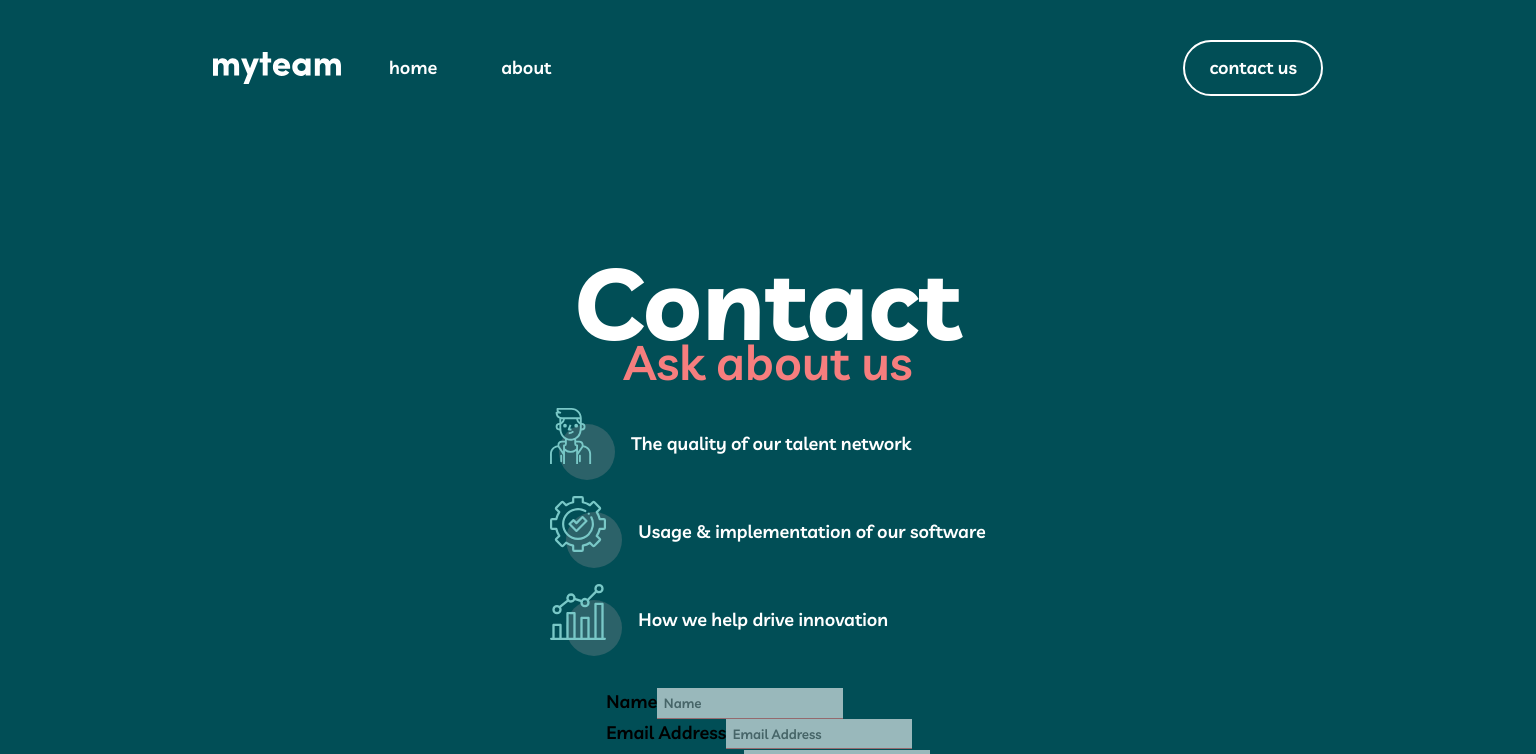
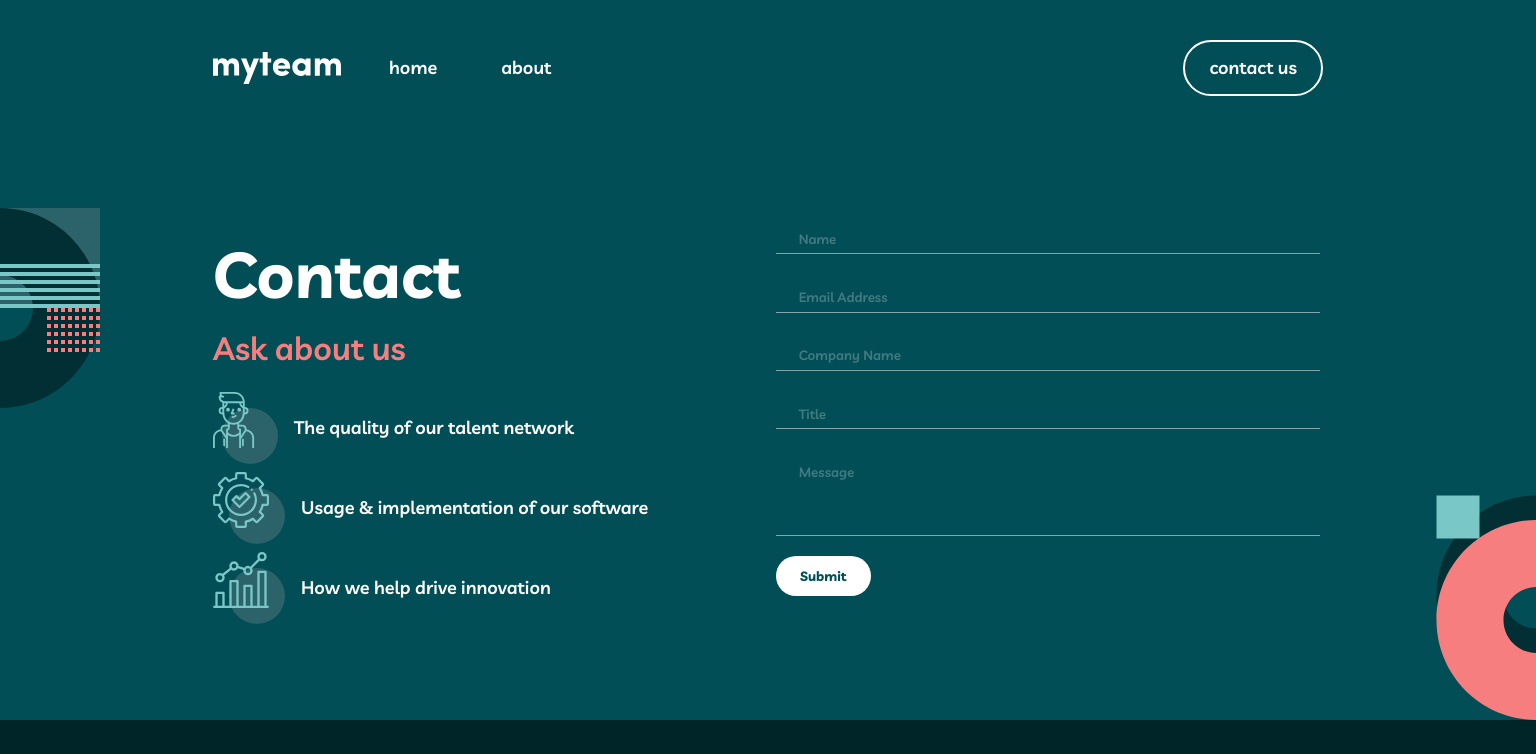
Before and after one commit to Jordypx/My_Team, a Next.js app: page /contact in a window 1536 px wide. Shown: the top 754 px of the page. Built offline with nearby package versions, Linux system fonts and the light colour scheme.

Commit message:
Update contact page for mobile/tablet/laptop

```diff
--- a/Components/Contact.js
+++ b/Components/Contact.js
@@ -10,8 +10,9 @@ import Image from 'next/image';
 const Contact = () => {
 
     return (
-        <div className={classes.container}>
-            <div className={classes.wrapper}>
+        <div className={`${classes.container} max-width`}>
+            <div className={`${classes.wrapper} ${classes.maxWidth}`}>
+                <div className={classes.qualitiesAndFormContainer}>
                     <h1>Contact</h1>
                     <h2>Ask about us</h2>
                     <div className={classes.qualities}>
@@ -26,6 +27,7 @@ const Contact = () => {
                         <div className={classes.quality}>
                             <Image src={iconChart} alt='icon chart' />
                             <p>How we help drive innovation</p>
+                        </div>
                     </div>
                 </div>
                 <form className={classes.form}>
@@ -52,19 +54,15 @@ const Contact = () => {
                         </div>
                         <div className={classes.formGroup}>
                             <label htmlFor='message'>Message</label>
-                            <textarea type='textarea' id='message' name='message' placeholder='Message' rows={8} required />
+                            <textarea type='textarea' id='message' name='message' placeholder='Message' rows={4} required />
                             <div className={classes.errorMessage}></div>
                         </div>
 
                     </div>
                     <div className={classes.buttonWrapper}>
-                        <button className='secondary-button-dark' type='submit'>Submit</button>
+                        <button className='secondary-button' type='submit'>Submit</button>
                     </div>
                 </form>
-            </div>
-            <div className={classes.clients}>
-                <h2>Join the thousands of innovators already building with us</h2>
-                <ClientsLogo color='blue' />
             </div>
         </div>
     );
--- a/Components/Contact.module.css
+++ b/Components/Contact.module.css
@@ -1,14 +1,12 @@
-.container {
-    padding: var(--topAndBotPadding) var(--sidePadding);
-}
-
 .container h1 {
     font-size: var(--heading-900);
+    line-height: var(--line-height-900);
     color: var(--primary-color-3)
 }
 
 .container h2 {
     font-size: var(--heading-800);
+    line-height: var(--line-height-800);
     color: var(--primary-color-2);
 }
 
@@ -16,15 +14,26 @@
     display: flex;
     flex-direction: column;
     align-items: center;
+    padding: 1rem var(--sidePadding) var(--topAndBotPadding) var(--sidePadding);
+    gap: 1rem;
+
+}
+
+.qualitiesAndFormContainer {
+    display: flex;
+    flex-direction: column;
     justify-content: center;
-    gap: 2rem;
+    align-items: center;
+    gap: 1.25rem;
+
 }
 
 
 .qualities {
     display: flex;
     flex-direction: column;
-    gap: 1rem;
+    gap: 2rem;
+    padding-top: 1.25rem;
 }
 
 .quality {
@@ -34,13 +43,130 @@
     color: var(--primary-color-3);
 }
 
+.form {
+    padding-top: 1.5rem;
+    min-width: 100%;
+}
+
+.form label {
+    display: none;
+}
+
+.formGroup {
+    display: flex;
+    width: 100%;
+    flex-direction: column;
+    gap: .25rem;
+    position: relative;
+}
+
+.fieldsWrapper {
+    display: flex;
+    flex-direction: column;
+    gap: 1.5rem;
+}
+
+.fieldsWrapper input,
+.fieldsWrapper textarea {
+    border: none;
+    border-radius: 0;
+    color: var(--primary-color-3);
+    border-bottom: 1px solid var(--primary-color-3);
+    background-color: inherit;
+    font-weight: var(--body-400);
+    cursor: pointer;
+    position: relative;
+    opacity: .5;
+}
+
+.fieldsWrapper input:focus,
+.fieldsWrapper textarea:focus {
+    border-bottom: 1px solid var(--secondary-color-1);
+    outline: none;
+    opacity: 1;
+}
+
+.fieldsWrapper input::placeholder,
+.fieldsWrapper textarea::placeholder {
+    color: var(--primary-color-3);
+    opacity: .5;
+    padding-left: 1rem;
+}
+
+.buttonWrapper {
+    padding-top: 1rem;
+}
 
 
 
 
 
-@media screen and (min-width: 768px) {}
+
+@media screen and (min-width: 768px) {
+    .wrapper {
+        padding-bottom: 6rem;
+    }
+
+
+    .form {
+        min-width: auto;
+        width: 34rem;
+    }
+
+    .qualities {
+        min-width: 85%;
+        ;
+    }
+
+    .wrapper h1,
+    .wrapper h2 {
+        text-align: center;
+    }
+
+    .qualitiesAndFormContainer {
+        align-items: normal;
+        width: 32.813rem;
+
+    }
+
+
+}
 
 @media screen and (min-width: 1024px) {}
 
-@media screen and (min-width: 1440px) {}
+@media screen and (min-width: 1440px) {
+
+    .wrapper {
+        display: grid;
+        grid-template-columns: 1fr 1fr;
+        align-items: flex-start;
+        padding-left: 0;
+        padding-right: 0;
+        padding-bottom: 4rem;
+
+    }
+
+    .qualitiesAndFormContainer {
+        align-items: start;
+    }
+
+    .wrapper h1 {
+        font-size: 4rem;
+    }
+
+    .wrapper h2 {
+        font-size: 2rem;
+    }
+
+    .form {
+        padding-top: 0;
+    }
+
+    .qualitiesAndFormContainer {
+        gap: 0;
+    }
+
+    .qualities {
+        gap: .5rem;
+    }
+}
--- a/Components/Footer.module.css
+++ b/Components/Footer.module.css
@@ -127,6 +127,7 @@
 
 @media screen and (min-width: 1440px) {
 
+
     .wrapper {
         flex-direction: row;
         justify-content: space-between;
@@ -162,4 +163,6 @@
     .socialLinks {
         justify-content: end;
     }
+
+
 }
--- a/Components/Navbar.module.css
+++ b/Components/Navbar.module.css
@@ -56,7 +56,7 @@ a.link {
 
 .mobileNav {
     height: 100vh;
-    width: 65%;
+    width: 52%;
     position: fixed;
     z-index: 98;
     top: 0;
@@ -65,7 +65,6 @@ a.link {
     box-shadow: rgba(50, 50, 93, 0.25) 0px 13px 27px -5px, rgba(0, 0, 0, 0.3) 0px 8px 16px -8px;
     transition: .5s ease-in-out;
     background-color: var(--secondary-color-2);
-
 }
 
 
--- a/pages/contact.js
+++ b/pages/contact.js
@@ -63,13 +63,13 @@ export default function ContactPage() {
                 <link rel="icon" href="/favicon.ico" />
             </Head>
             <div className={`overlay-burger-menu ${isMenuOpen ? 'isActive' : ''}`} />
-            <Navbar />
-            <main className='max-width'>
-                <Contact />
-                <CTAReminder />
-
-            </main>
-            <Footer />
+            <div className='contact-container'>
+                <Navbar />
+                <main className='contact '>
+                    <Contact />
+                </main>
+                <Footer />
+            </div>
         </>
     );
 };
--- a/styles/index.css
+++ b/styles/index.css
@@ -408,6 +408,23 @@ main {
     z-index: -1;
 }
 
+.contact {
+    position: relative;
+}
+
+.contact::before {
+    content: '';
+    position: absolute;
+    bottom: 0;
+    right: -1.5rem;
+    width: 6.25rem;
+    height: 7.031rem;
+    background: url("../public/images/bg-pattern-contact-2.svg") no-repeat;
+    z-index: -1;
+}
+
+
+
 /* UTILS */
 
 .display-none {
@@ -560,6 +577,27 @@ main {
         padding-bottom: 14rem;
     }
 
+    .contact::before {
+        height: 14.063rem;
+        right: -5rem;
+    }
+
+
+    .contact::after {
+        content: '';
+        position: absolute;
+        top: 4rem;
+        left: -11.25rem;
+        width: 12.5rem;
+        height: 12.5rem;
+        background: url("../public/images/bg-pattern-about-2-contact-1.svg") no-repeat;
+        z-index: -1;
+
+    }
+
+    .contact {
+        padding-top: 4rem;
+    }
 
 }
 
@@ -596,5 +634,24 @@ main {
         right: -10rem;
     }
 
+    .contact {
+        flex: 1;
+    }
+
+    .contact::before {
+        right: -10rem;
+    }
+
+    .contact::after {
+        left: -16.25rem;
+    }
+
+    .contact-container {
+        min-height: 100vh;
+        display: flex;
+        flex-direction: column;
+    }
+
+
 
 }
```
Lines whose indentation alone changed are shown as unchanged.
